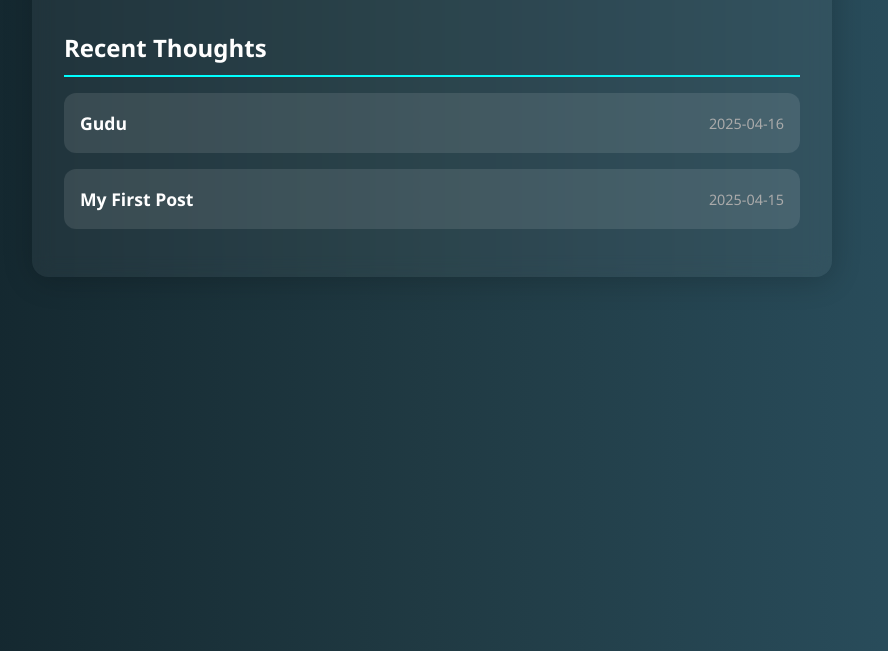
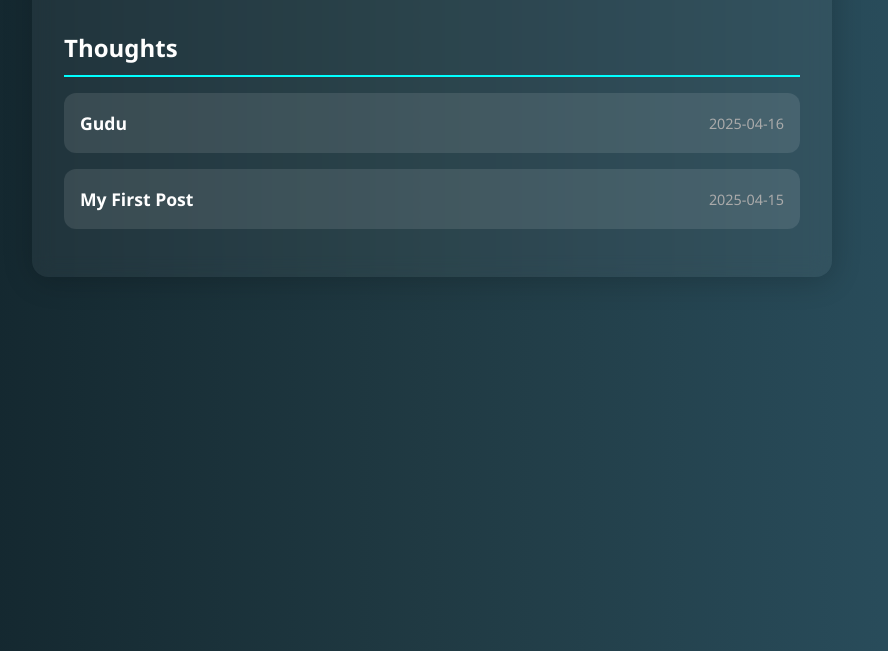
Before and after one commit to SoumyaNITK/mindechoes, an Eleventy site: page index.njk in a window 1280 px wide. Shown: the part 149-800 px from the top of the page, without its empty margins (208-1096 px from the left). Built offline with nearby package versions, Linux system fonts and the light colour scheme; Eleventy itself is replaced by a stand-in of ours; files that its build step writes are made by us from their sources.

Commit message:
Build site

```diff
--- a/index.njk
+++ b/index.njk
@@ -14,7 +14,7 @@
     </header>
 
     <section class="posts">
-      <h3>Recent Thoughts</h3>
+      <h3>Thoughts</h3>
       <ul class="post-list">
         {% for post in collections.post | reverse %}
           <li class="post-item">
```
Also changed, not shown: 1 other file.
